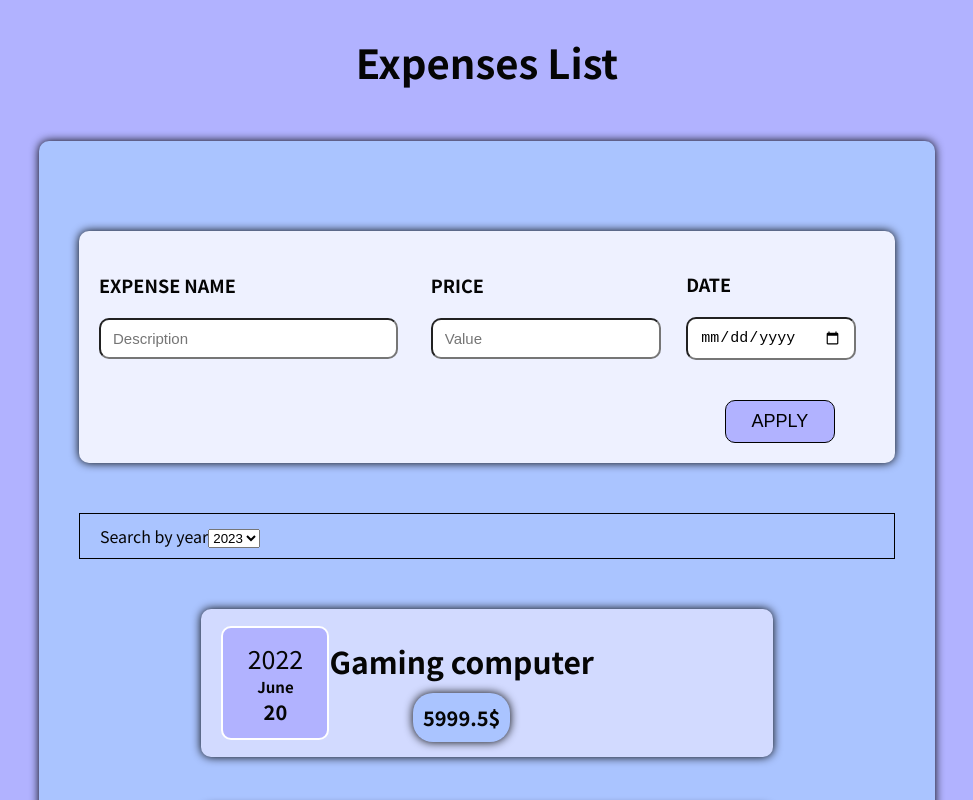
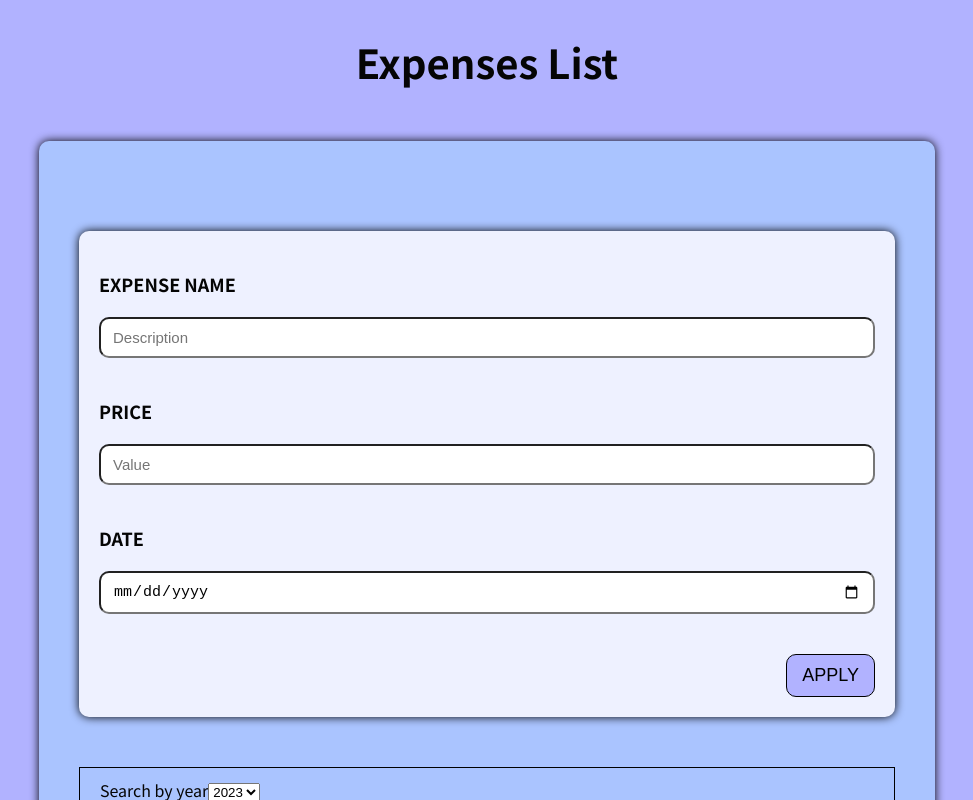
Before and after one commit to Reivah/React-Expenses, a React (Create React App) app: page / in a window 1280 px wide. Shown: the top 800 px of the page, without its empty margins (153-1126 px from the left). Built offline with nearby package versions, Linux system fonts and the light colour scheme.

Commit message:
updating styles

```diff
--- a/src/components/FormExpenses/FormBox.css
+++ b/src/components/FormExpenses/FormBox.css
@@ -1,6 +1,4 @@
 .form-box__main {
-  display: flex;
-  flex-direction: column;
   padding: 20px;
   margin: 50px auto;
   background-color: #EEF1FF;
--- a/src/components/FormExpenses/FormExpenses.css
+++ b/src/components/FormExpenses/FormExpenses.css
@@ -2,12 +2,14 @@
     display: flex;
     align-items: center;
     justify-content: space-between;
+    flex-direction: column;
 
 }
 
 .form-main__box {
+    margin: 20px auto;
+    width: 100%;
     text-align: left;
-    margin: 20px auto;
     font-size: 18px;
     font-weight: bold;
     text-transform: uppercase;
@@ -18,7 +20,7 @@
 .form-main__box input{
     margin-top: 20px;
     padding: 10px 12px;
-    width: 90%;
+    width: 100%;
     font-size: 15px;
     border-radius: 10px;
 }
@@ -26,11 +28,11 @@
 .button-box {
     margin: 20px 40px 0 0;
     text-align: end;
+    width: 100%;
 }
 
 .button-box button {
     padding: 10px 15px;
-    width: 15%;
     font-size: 18px;
     background-color: #B1B2FF;
     border: 1px solid black;
```
